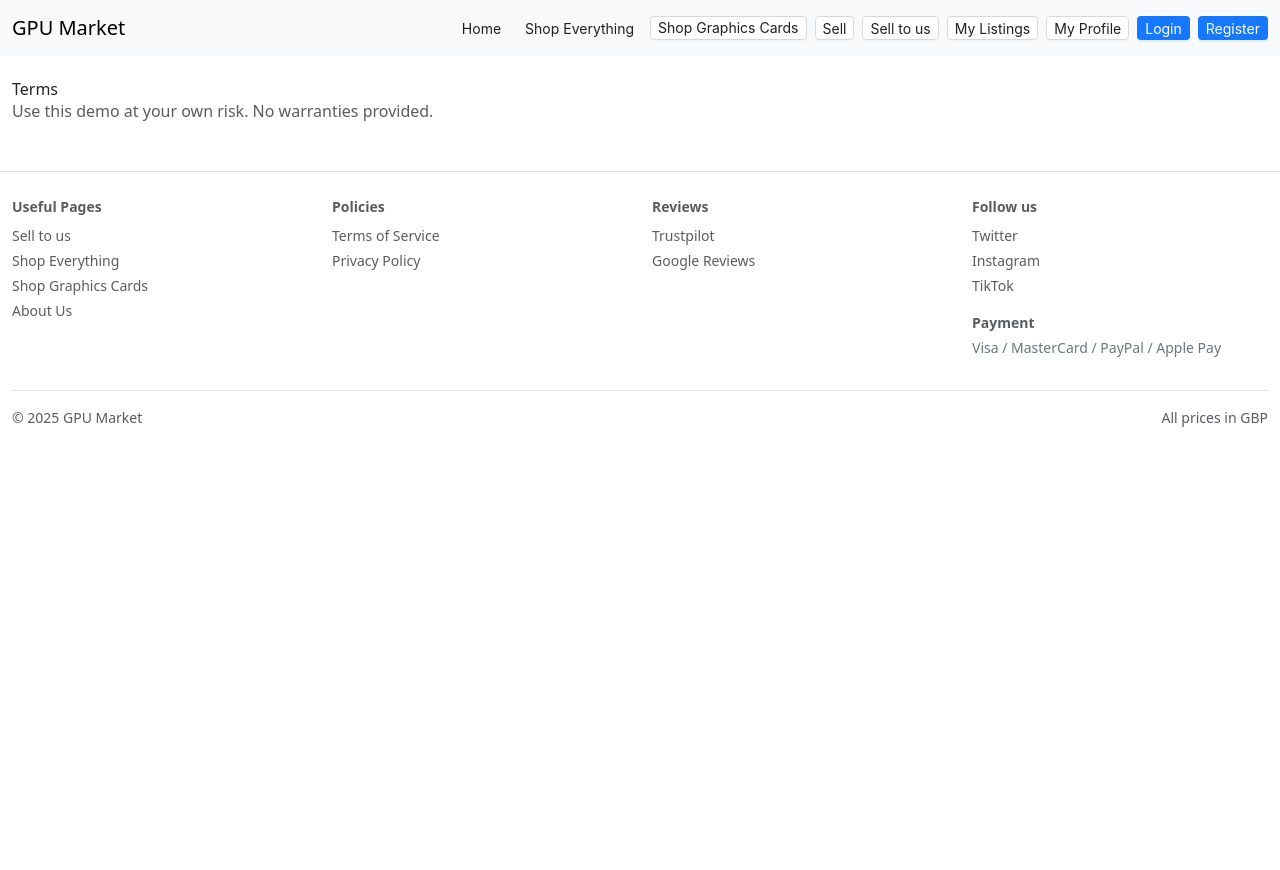
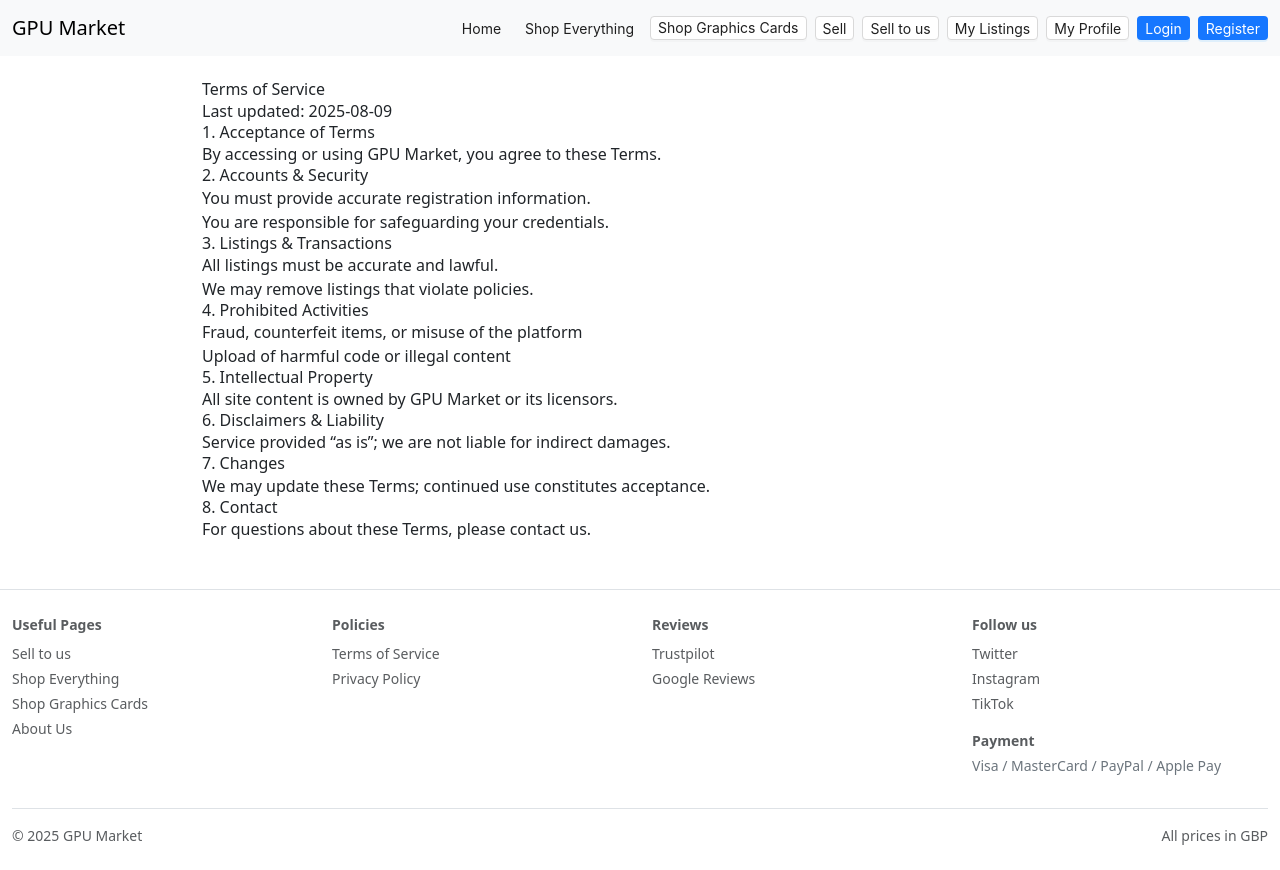
Before and after one commit to cswenyuanxiao/gpu-market-mvp, a React (Vite) app in the folder frontend-spa/: page /terms in a window 1280 px wide. Before the commit the page ends 800 px from the top, so only its background shows below. Built offline with nearby package versions, Linux system fonts and the light colour scheme; no server answers.

Commit message:
feat(pages): about/terms/privacy templates; contact & sell-to-us lead text

```diff
--- a/frontend-spa/src/components/DetailsView.tsx
+++ b/frontend-spa/src/components/DetailsView.tsx
@@ -15,13 +15,29 @@ export default function DetailsView({ item }: { item: Gpu }) {
   return (
     <div className="row g-3">
       <div className="col-md-6">
-        {activeSrc && (
+        {activeSrc ? (
           <Image
             src={activeSrc}
             srcSet={`${activeSrc} 1x, ${activeSrc} 2x`}
             width="100%"
             style={{ borderRadius: 6, marginBottom: 8 }}
           />
+        ) : (
+          <div
+            style={{
+              width: '100%',
+              height: 320,
+              borderRadius: 6,
+              marginBottom: 8,
+              background: '#f5f5f5',
+              display: 'flex',
+              alignItems: 'center',
+              justifyContent: 'center',
+              color: '#999',
+            }}
+          >
+            No image
+          </div>
         )}
         {Array.isArray((item as any)?.images) && (item as any).images.length > 0 && (
           <div className="d-flex flex-wrap gap-2">
@@ -38,7 +54,10 @@ export default function DetailsView({ item }: { item: Gpu }) {
                   objectFit: 'cover',
                   borderRadius: 4,
                   cursor: 'pointer',
-                  boxShadow: (im.image_path === activeSrc ? '0 0 0 2px #1677ff' : undefined) as any,
+                  border:
+                    im.image_path === activeSrc ? '2px solid #1677ff' : '2px solid transparent',
+                  boxShadow:
+                    im.image_path === activeSrc ? '0 0 0 2px rgba(22,119,255,0.2)' : undefined,
                 }}
                 preview={false}
                 onClick={() => setActiveSrc(im.image_path)}
--- a/frontend-spa/src/components/domain/GpuCard.tsx
+++ b/frontend-spa/src/components/domain/GpuCard.tsx
@@ -27,7 +27,13 @@ export default function GpuCard({ gpu, onDetails }: { gpu: Gpu; onDetails: (id:
           <div className="card-body">
             <div className="d-flex justify-content-between align-items-start">
               <div className="pe-2 flex-grow-1">
-                <h5 className="card-title mb-1">{gpu.title}</h5>
+                <h5
+                  className="card-title mb-1"
+                  title={gpu.title}
+                  style={{ whiteSpace: 'nowrap', overflow: 'hidden', textOverflow: 'ellipsis' }}
+                >
+                  {gpu.title}
+                </h5>
                 <div className="d-flex gap-1 flex-wrap">
                   {isNewlyAdded && (
                     <span className="badge bg-success-subtle text-success">Just added</span>
--- a/frontend-spa/src/pages/About.tsx
+++ b/frontend-spa/src/pages/About.tsx
@@ -1,13 +1,31 @@
-import { useEffect } from 'react';
-import { useTitle } from '../lib/seo';
+export default function About() {
+  document.title = 'About Us — GPU Market';
+  return (
+    <div className="container py-4" style={{ maxWidth: 900 }}>
+      <h1>About GPU Market</h1>
+      <p>
+        GPU Market is a trusted marketplace for buying and selling new and used graphics cards. Our
+        mission is to help enthusiasts and professionals upgrade affordably and safely.
+      </p>
 
-export default function About() {
-  useEffect(() => useTitle('About — GPU Market'), []);
-  return (
-    <div className="container py-4">
-      <h3>About</h3>
-      <p className="text-muted">
-        GPU Market is a minimal marketplace demo for buying and selling used GPUs.
+      <h2>What We Do</h2>
+      <ul>
+        <li>Curated listings with clear specs and conditions</li>
+        <li>Photo guidelines and safe upload processing</li>
+        <li>Community-first pricing and transparency</li>
+      </ul>
+
+      <h2>Why Choose Us</h2>
+      <ul>
+        <li>Verified profiles and seller reviews (coming soon)</li>
+        <li>Clear return/issue-handling policy on disputes</li>
+        <li>Responsive customer support</li>
+      </ul>
+
+      <h2>Contact</h2>
+      <p>
+        Questions? <a href="/contact">Contact us</a>. For trade-ins, see{' '}
+        <a href="/sell-to-us">Sell to us</a>.
       </p>
     </div>
   );
--- a/frontend-spa/src/pages/Contact.tsx
+++ b/frontend-spa/src/pages/Contact.tsx
@@ -45,6 +45,12 @@ export default function Contact() {
   return (
     <div className="container py-3" style={{ maxWidth: 720 }}>
       <h3>Contact Us</h3>
+      <div className="mb-3">
+        <p>
+          Have a question about a listing, pricing, or trade-ins? Send us a message and we’ll get
+          back within 1–2 business days.
+        </p>
+      </div>
       <form onSubmit={handleSubmit(onSubmit)}>
         <FormField label="Your Name" htmlFor="name" error={errors.name?.message}>
           <Controller
--- a/frontend-spa/src/pages/Home.tsx
+++ b/frontend-spa/src/pages/Home.tsx
@@ -133,6 +133,13 @@ export default function Home() {
             { value: 'date_new', label: 'Date, new to old' },
           ]}
         />
+        <Button
+          onClick={() => {
+            setUiSort(isEverything ? 'price_desc' : 'date_new');
+          }}
+        >
+          Reset sort
+        </Button>
         <Button type="primary" onClick={() => refetch()}>
           Search
         </Button>
--- a/frontend-spa/src/pages/Privacy.tsx
+++ b/frontend-spa/src/pages/Privacy.tsx
@@ -1,14 +1,39 @@
-import { useEffect } from 'react';
-import { useTitle } from '../lib/seo';
+export default function Privacy() {
+  document.title = 'Privacy Policy — GPU Market';
+  return (
+    <div className="container py-4" style={{ maxWidth: 900 }}>
+      <h1>Privacy Policy</h1>
+      <p>Last updated: 2025-08-09</p>
 
-export default function Privacy() {
-  useEffect(() => useTitle('Privacy — GPU Market'), []);
-  return (
-    <div className="container py-4">
-      <h3>Privacy Policy</h3>
-      <p className="text-muted">
-        We respect your privacy. This demo does not collect personal data beyond what is necessary
-        for authentication.
+      <h2>1. Information We Collect</h2>
+      <ul>
+        <li>Account data: username, display name</li>
+        <li>Content: listing info and uploaded images</li>
+        <li>Technical data: request ID, logs, metrics</li>
+      </ul>
+
+      <h2>2. How We Use Information</h2>
+      <ul>
+        <li>Provide and improve services</li>
+        <li>Fraud prevention and security</li>
+        <li>Legal compliance</li>
+      </ul>
+
+      <h2>3. Cookies & Analytics</h2>
+      <p>We may use essential cookies and aggregated metrics to improve reliability.</p>
+
+      <h2>4. Data Sharing</h2>
+      <p>No selling of personal data. We share with service providers as needed to operate.</p>
+
+      <h2>5. Data Retention</h2>
+      <p>We retain data for as long as necessary for the purposes described.</p>
+
+      <h2>6. Your Rights</h2>
+      <p>Contact us to access, correct, or delete your personal data where applicable.</p>
+
+      <h2>7. Contact</h2>
+      <p>
+        Questions? <a href="/contact">Contact us</a>.
       </p>
     </div>
   );
--- a/frontend-spa/src/pages/SellToUs.tsx
+++ b/frontend-spa/src/pages/SellToUs.tsx
@@ -66,6 +66,12 @@ export default function SellToUs() {
   return (
     <div className="container py-3" style={{ maxWidth: 800 }}>
       <h3>Sell to us</h3>
+      <div className="mb-3">
+        <p>
+          Get a no-obligation quote for your GPU. Share basic details and photos. We’ll email you
+          with an offer and next steps.
+        </p>
+      </div>
       <form onSubmit={handleSubmit(onSubmit)}>
         <div className="row g-3">
           <div className="col-md-6">
--- a/frontend-spa/src/pages/Terms.tsx
+++ b/frontend-spa/src/pages/Terms.tsx
@@ -1,12 +1,44 @@
-import { useEffect } from 'react';
-import { useTitle } from '../lib/seo';
+export default function Terms() {
+  document.title = 'Terms of Service — GPU Market';
+  return (
+    <div className="container py-4" style={{ maxWidth: 900 }}>
+      <h1>Terms of Service</h1>
+      <p>Last updated: 2025-08-09</p>
 
-export default function Terms() {
-  useEffect(() => useTitle('Terms — GPU Market'), []);
-  return (
-    <div className="container py-4">
-      <h3>Terms</h3>
-      <p className="text-muted">Use this demo at your own risk. No warranties provided.</p>
+      <h2>1. Acceptance of Terms</h2>
+      <p>By accessing or using GPU Market, you agree to these Terms.</p>
+
+      <h2>2. Accounts & Security</h2>
+      <ul>
+        <li>You must provide accurate registration information.</li>
+        <li>You are responsible for safeguarding your credentials.</li>
+      </ul>
+
+      <h2>3. Listings & Transactions</h2>
+      <ul>
+        <li>All listings must be accurate and lawful.</li>
+        <li>We may remove listings that violate policies.</li>
+      </ul>
+
+      <h2>4. Prohibited Activities</h2>
+      <ul>
+        <li>Fraud, counterfeit items, or misuse of the platform</li>
+        <li>Upload of harmful code or illegal content</li>
+      </ul>
+
+      <h2>5. Intellectual Property</h2>
+      <p>All site content is owned by GPU Market or its licensors.</p>
+
+      <h2>6. Disclaimers & Liability</h2>
+      <p>Service provided “as is”; we are not liable for indirect damages.</p>
+
+      <h2>7. Changes</h2>
+      <p>We may update these Terms; continued use constitutes acceptance.</p>
+
+      <h2>8. Contact</h2>
+      <p>
+        For questions about these Terms, please <a href="/contact">contact us</a>.
+      </p>
     </div>
   );
 }
```
Also changed, not shown: 28 other files (tests, documents, lock files or other folders).
